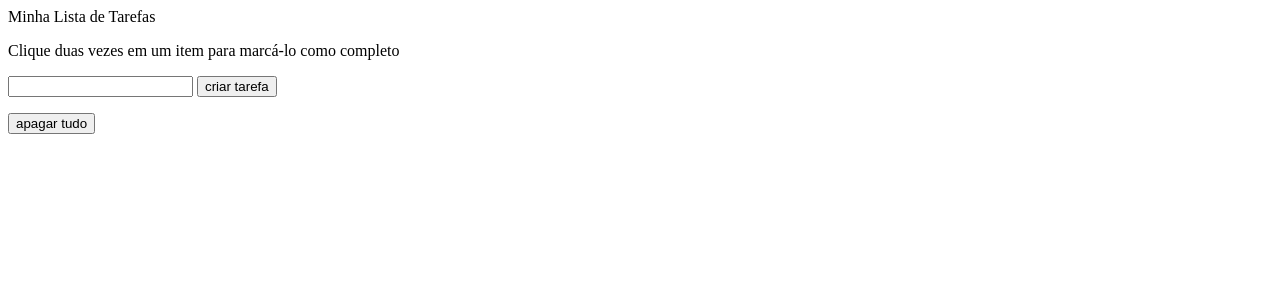
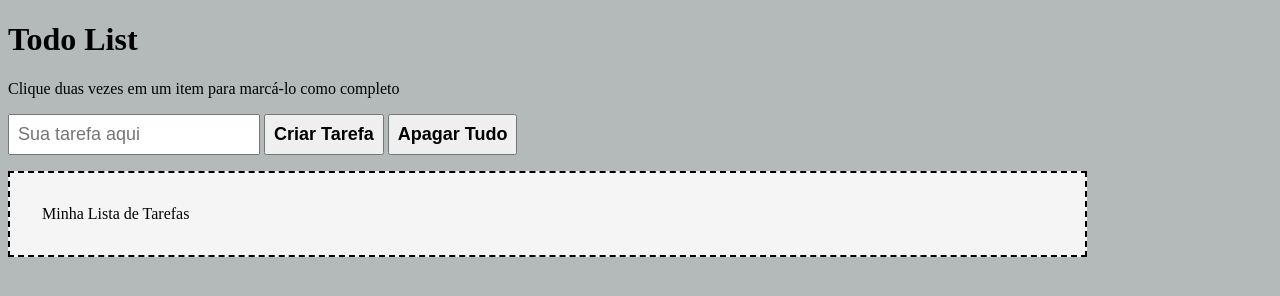
Before and after one commit to letsandrade/todo-list, a website: page index.html in a window 1280 px wide. Drawn offline with Linux system fonts and the light colour scheme.

Commit message:
styling and adjustments

```diff
--- a/index.html
+++ b/index.html
@@ -1,25 +1,26 @@
 <!DOCTYPE html>
 <html lang="en">
-<head>
-    <meta charset="UTF-8">
-    <meta http-equiv="X-UA-Compatible" content="IE=edge">
-    <meta name="viewport" content="width=device-width, initial-scale=1.0">
-    <link rel="stylesheet" href="style.css">
+  <head>
+    <meta charset="UTF-8" />
+    <meta http-equiv="X-UA-Compatible" content="IE=edge" />
+    <meta name="viewport" content="width=device-width, initial-scale=1.0" />
+    <link rel="stylesheet" href="style.css" />
     <title>Document</title>
-</head>
-<body>
-    <header>Minha Lista de Tarefas</header>
-    <p id="funcionamento">Clique duas vezes em um item para marcá-lo como completo</p>
+  </head>
+  <body>
+    <h1>Todo List</h1>
+    <p id="funcionamento">
+      Clique duas vezes em um item para marcá-lo como completo
+    </p>
 
-    <input id="texto-tarefa"> <button id="criar-tarefa">criar tarefa</button>
+    <input id="texto-tarefa" class="task-input" placeholder="Sua tarefa aqui" />
+    <button id="criar-tarefa" class="task-btn">criar tarefa</button>
+    <button id="apaga-tudo" class="task-btn">apagar tudo</button>
 
     <ol id="lista-tarefas">
-
+      <header>Minha Lista de Tarefas</header>
     </ol>
 
-    <button id="apaga-tudo">apagar tudo</button>
-
-
     <script src="script.js"></script>
-</body>
+  </body>
 </html>
--- a/style.css
+++ b/style.css
@@ -1,7 +1,34 @@
-.selected-item {
-    background-color: rgb(128, 128, 128);
+body {
+  background-color: rgb(180, 185, 185);
+}
+
+.task-input {
+  padding: 0.5rem;
+  font-size: large;
+}
+
+.task-btn {
+  padding: 0.5rem;
+  font-size: large;
+  font-weight: 600;
+  text-transform: capitalize;
 }
 
 .completed {
-    text-decoration: line-through solid rgb(0, 0, 0);
+  text-decoration: line-through solid rgb(0, 0, 0);
 }
+
+#lista-tarefas {
+  border: 2px dashed black;
+  padding: 2rem;
+  min-width: 300px;
+  max-width: 80%;
+  background-color: whitesmoke;
+}
+
+.item-lista {
+  border-bottom: 1px solid black;
+  border-spacing: 10px 10px;
+  margin-top: 1rem;
+  margin-left: 0.5rem;
+}
```
